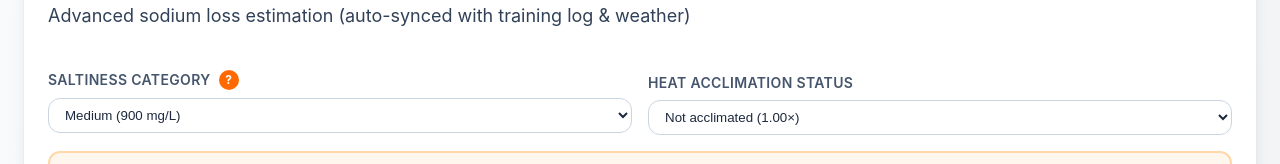
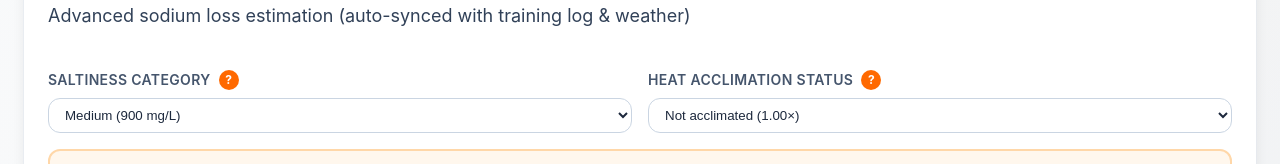
Before and after one commit to kaynejohns/nutrition-planner, a React (Vite) app: page / in a window 1280 px wide. Both pictures are taken after a click on the button "💧 Hydration". Shown: the part 569-733 px from the top of the page. Built offline with nearby package versions, Linux system fonts and the light colour scheme.

Commit message:
Add info tooltip to Heat Acclimation Status selector - Add question mark icon with hover tooltip - Explains Not acclimated (heat feels harder, less efficient) - Partially acclimated (3-7 days, easier but heavy sweating) - Well acclimated (8-14+ days, sweating starts earlier and evenly)

```diff
--- a/src/App.jsx
+++ b/src/App.jsx
@@ -1538,7 +1538,22 @@ export default function App(){
                   </div>
 
                   <div>
-                    <Label>Heat Acclimation Status</Label>
+                    <div className="flex items-center gap-2 mb-1">
+                      <Label>Heat Acclimation Status</Label>
+                      <div className="group relative inline-block">
+                        <div className="w-5 h-5 rounded-full bg-orange-500 text-white text-xs font-bold cursor-help flex items-center justify-center hover:bg-orange-600 transition-colors">
+                          ?
+                        </div>
+                        <div className="absolute left-0 bottom-full mb-2 w-80 bg-slate-900 dark:bg-slate-800 text-white text-xs rounded-lg shadow-xl p-3 opacity-0 invisible group-hover:opacity-100 group-hover:visible transition-all duration-200 z-50 pointer-events-none">
+                          <div className="font-semibold mb-2 text-orange-300">Heat Acclimation Guide:</div>
+                          <div className="space-y-1.5">
+                            <div><span className="text-orange-400 font-semibold">Not acclimated:</span> Heat feels harder, sweating less efficient.</div>
+                            <div><span className="text-orange-400 font-semibold">Partially (3-7 days):</span> Few recent heat sessions, exercise easier but sweating heavy/uneven.</div>
+                            <div><span className="text-orange-400 font-semibold">Well acclimated (8-14+ days):</span> Regular heat training, sweating starts earlier and more evenly.</div>
+                          </div>
+                        </div>
+                      </div>
+                    </div>
                     <select
                       className="w-full mt-1 border border-slate-300 dark:border-slate-600 bg-white dark:bg-slate-800 rounded-xl px-3 py-2 text-slate-800 dark:text-slate-100 focus:ring-2 focus:ring-orange-500"
                       value={heatAcclimation}
```
